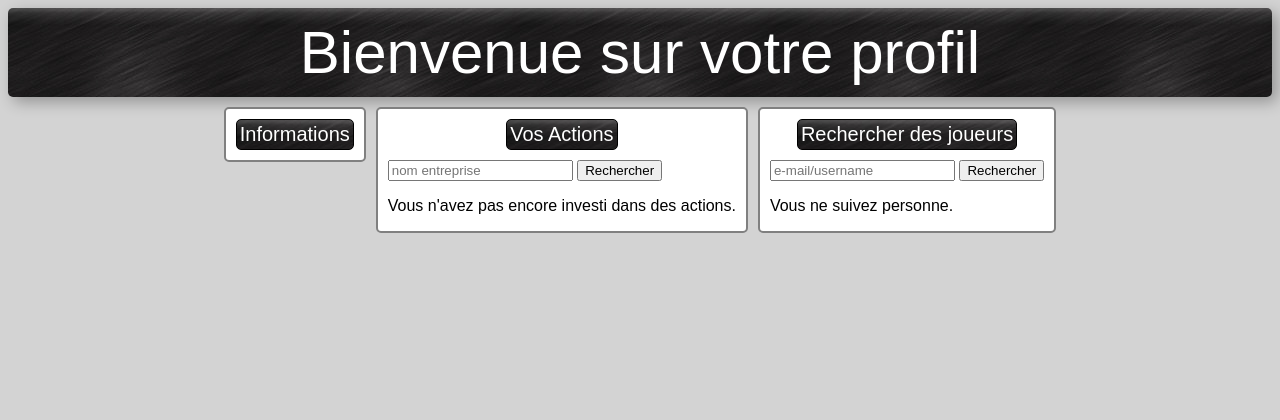
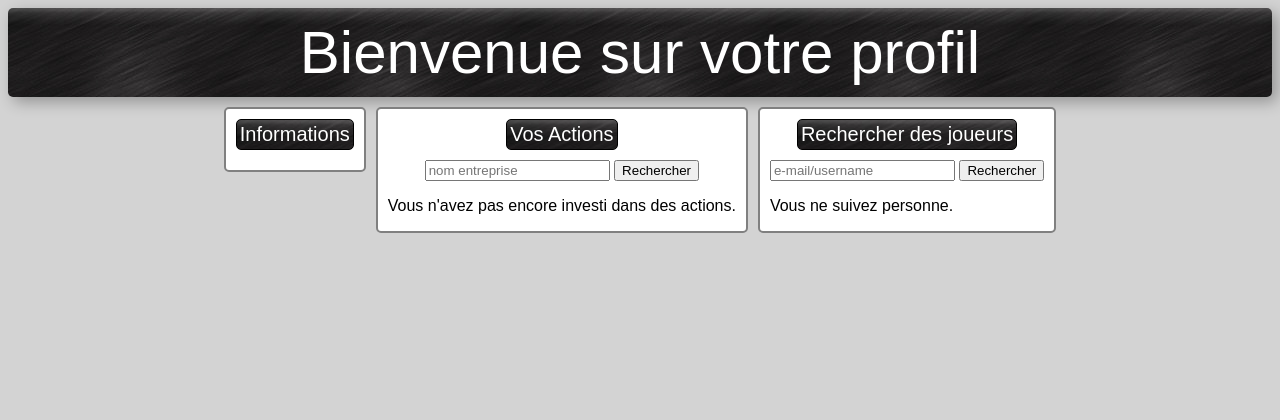
Before and after one commit to TitouanDor/Virtual-Trader, a PHP site: page /profil.php in a window 1280 px wide. Shown: the top 420 px of the page. Run offline with PHP 8.4, Linux system fonts and the light colour scheme; the visitor is signed in with stand-in values (Sample User, id 1); data comes from the database, SQL or seed files in the repository; data that the repository does not hold is empty.

Commit message:
Centrage element bouton/recherche

```diff
--- a/CSSFile/profil.css
+++ b/CSSFile/profil.css
@@ -11,8 +11,10 @@
     border-radius: 5px;
     height: fit-content;
     width: fit-content;
+    padding-up: 5px;
     padding-left: 10px;
     padding-right: 10px;
+    padding-bottom: 10px;
     margin-bottom: 10px;
 }
 
@@ -48,6 +50,7 @@
     font-weight: bold;
 }
 
-.recherche{
-    margin: auto;
+.boutonCentrer{
+    display: flex;
+    justify-content: center;
 }
--- a/profil.php
+++ b/profil.php
@@ -71,7 +71,7 @@ if(isset($_SESSION["error"])){
 
     <div class="box_action">
         <div class="titre">Vos Actions</div>
-            <div class="recherche">
+            <div class="boutonCentrer">
                 <form action="marche.php" method="post" >
                     <input type="text" name="searchAction" placeholder="nom entreprise">
                     <input type="submit" value="Rechercher">
@@ -90,7 +90,7 @@ if(isset($_SESSION["error"])){
 
     <div class="box_recherche_joueur">
     <div class="titre">Rechercher des joueurs</div>
-        <div class="recherche">
+        <div class="boutonCentrer">
             <form action="chercherJoueurScript.php" method="post" >
                     <input type="text" name="search" placeholder="e-mail/username">
                     <input type="submit" value="Rechercher">
--- a/profilJoueur.php
+++ b/profilJoueur.php
@@ -73,10 +73,12 @@ $history = $historyReq->fetchAll();
     <p>Prénom: <?php echo htmlspecialchars($player['prenom']); ?></p>
     <p>Solde: <?php echo htmlspecialchars($player['argent']); ?></p>
     <?php if ($followButtonValue != "It's you"): ?>
+    <div class="boutonCentrer">
     <form method="POST" action="followScript.php">
         <input type="hidden" name="followed_user_id" value="<?php echo $playerId; ?>">
         <input type="submit" name="follow" value="<?php echo $followButtonValue?>">
     </form>
+    </div>
     <?php endif ?>
 </div>
 
```
